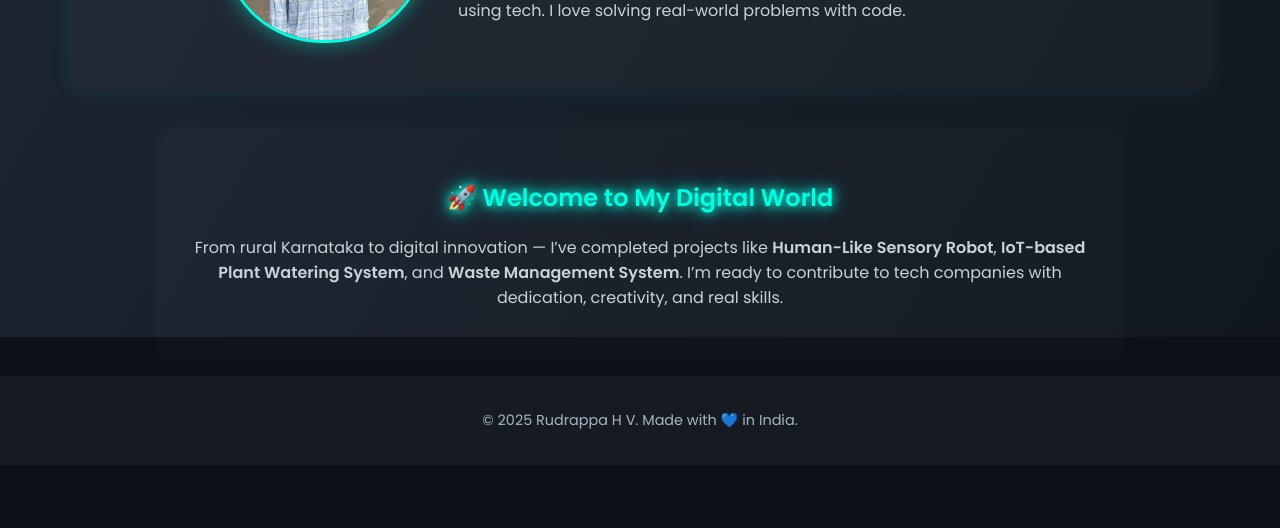
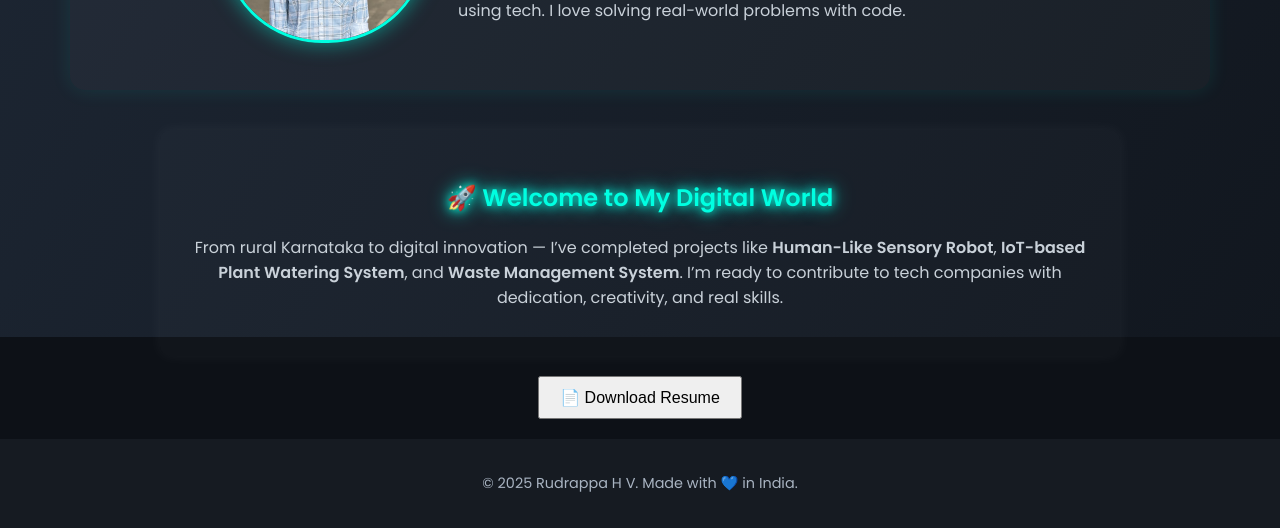
Before and after one commit to Rudreshhanchinmane/portfolio, a plain HTML site: page index.html in a window 1280 px wide. Shown: the part 463-991 px from the top of the page. Before the commit the page ends 928 px from the top, so only its background shows below. Drawn offline with Linux system fonts and the light colour scheme.

Commit message:
Update index.html
Update my resume

```diff
--- a/index.html
+++ b/index.html
@@ -47,6 +47,13 @@
         I’m ready to contribute to tech companies with dedication, creativity, and real skills.
       </p>
     </section>
+  <section>
+    <div style="text-align: center; margin: 20px;">
+  <a href="rudrappa_resume.pdf" download>
+    <button style="padding: 10px 20px; font-size: 16px;">📄 Download Resume</button>
+  </a>
+    </div>
+    </section>
   </main>
 
   <footer>
```
